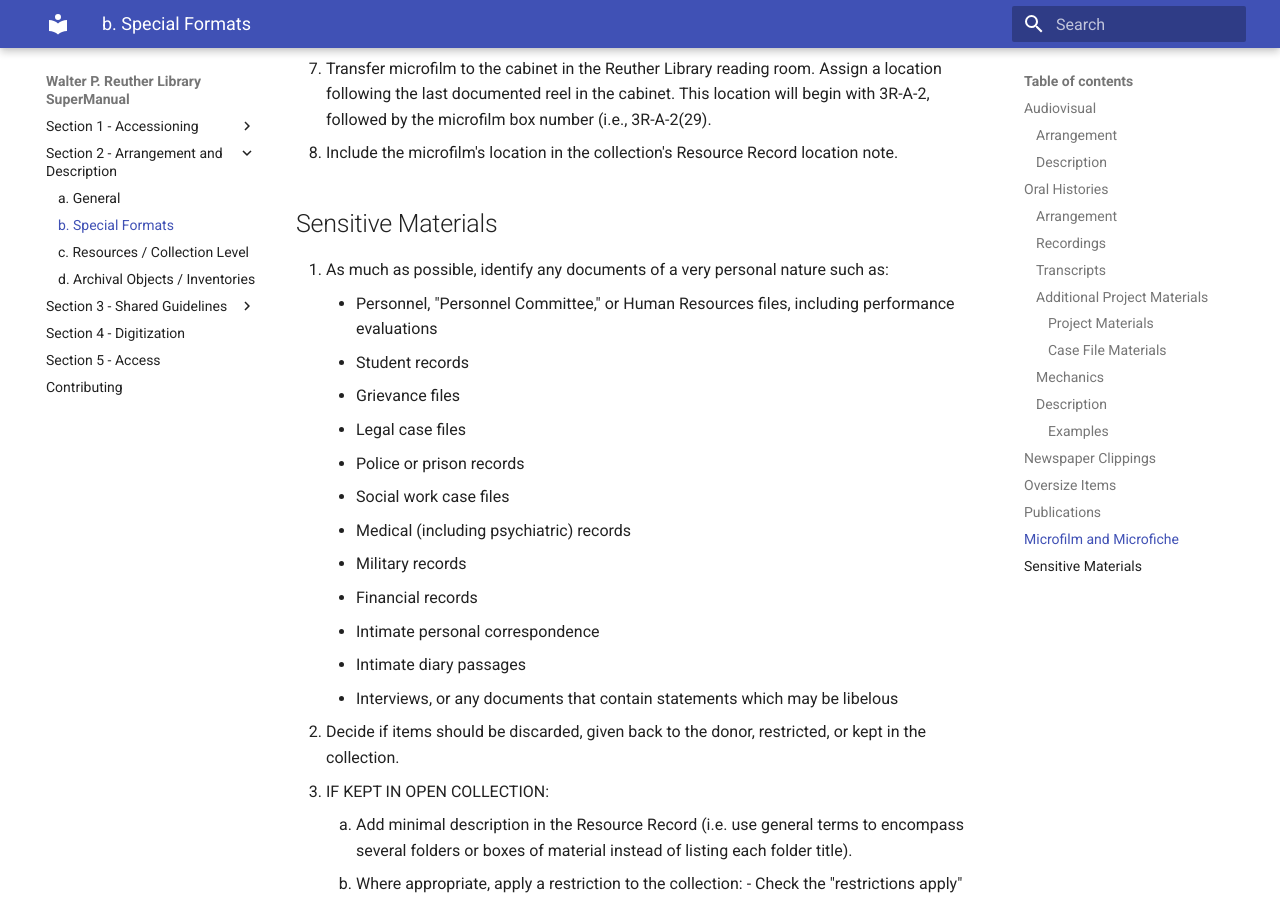
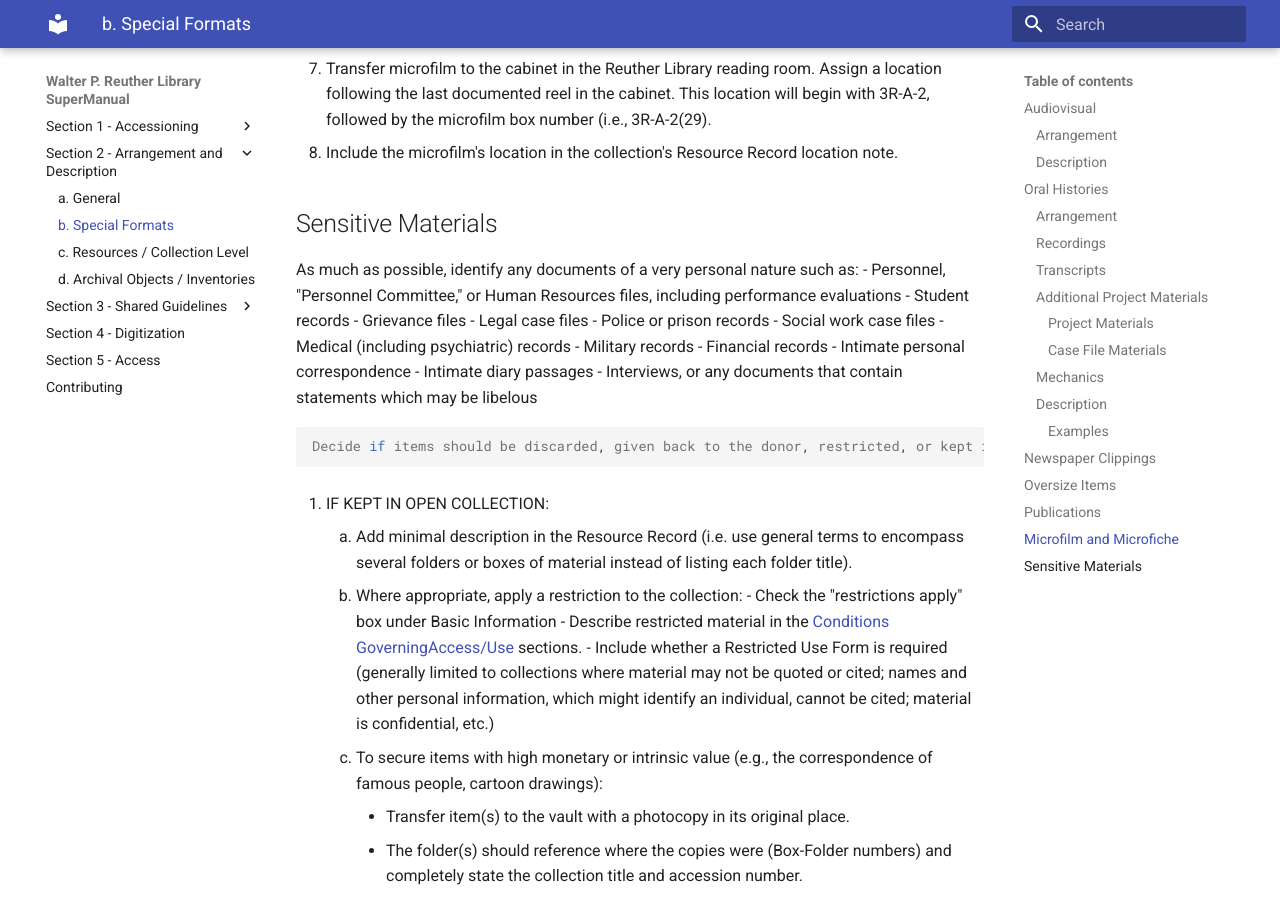
Before and after one commit to WSUReuther/SuperManual, an MkDocs documentation site: the page built from docs/02_arrangement/02_02_special-formats.md, in a window 1280 px wide and 900 px high, scrolled down 12107 px. Built offline with MkDocs 1.6.1 and Material for MkDocs 9.7.7, drawn with Linux system fonts in a browser that asks for light colours; some of the changed lines change nothing that is shown.

Commit message:
Update 02_02_special-formats.md

```diff
--- a/docs/02_arrangement/02_02_special-formats.md
+++ b/docs/02_arrangement/02_02_special-formats.md
@@ -446,7 +446,7 @@ Room microfilm cabinet.
 
 ## Sensitive Materials
 
-1.  As much as possible, identify any documents of a very personal nature such as:
+As much as possible, identify any documents of a very personal nature such as:
     -   Personnel, "Personnel Committee," or Human Resources files, including performance evaluations
     -   Student records
     -   Grievance files
@@ -459,7 +459,9 @@ Room microfilm cabinet.
     -   Intimate personal correspondence
     -   Intimate diary passages
     -   Interviews, or any documents that contain statements which may be libelous
-2.  Decide if items should be discarded, given back to the donor, restricted, or kept in the collection.
+
+    Decide if items should be discarded, given back to the donor, restricted, or kept in the collection.
+
   1. IF KEPT IN OPEN COLLECTION:
     1. Add minimal description in the Resource Record (i.e. use general terms to encompass several folders or boxes of material instead of listing each folder title).
     2. Where appropriate, apply a restriction to the collection:
@@ -475,9 +477,11 @@ Room microfilm cabinet.
     5. Apply "restricted use"
     [labels](https://waynestateprod.sharepoint.com/:f:/r/sites/Libraries/Reuther/Documents/Collections/Arrangement_Description/Labels?csf=1&web=1&e=gLZBpF)
     to boxes containing restricted material
+
   2.  IF DISCARDED:
   - Make a list of items removed from the collection and add it to the case file and in the Resource Record Collection Management subrecord.
   - Shred material after the collection is fully arranged and described.
+
   3.  IF CLOSED temporarily:
   - Do not describe closed portions in any published subrecord of the Resource Record. Either leave those portions unpublished or make a separate list to keep in the case file.
   - Be sure the Resource Record's "restrictions apply" box is checked and the items are described in the "repository processing notes."
```
